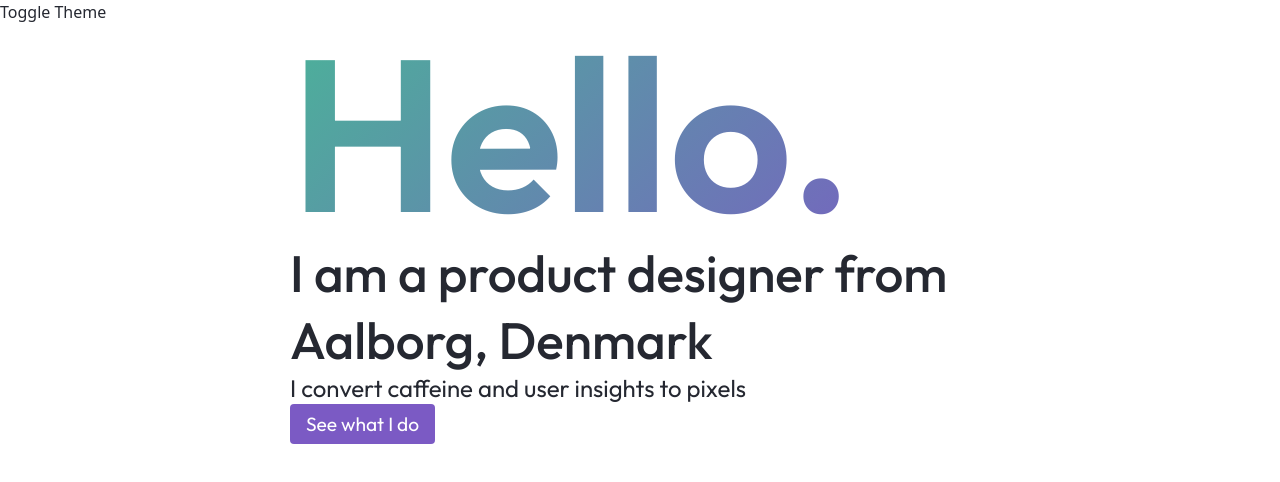
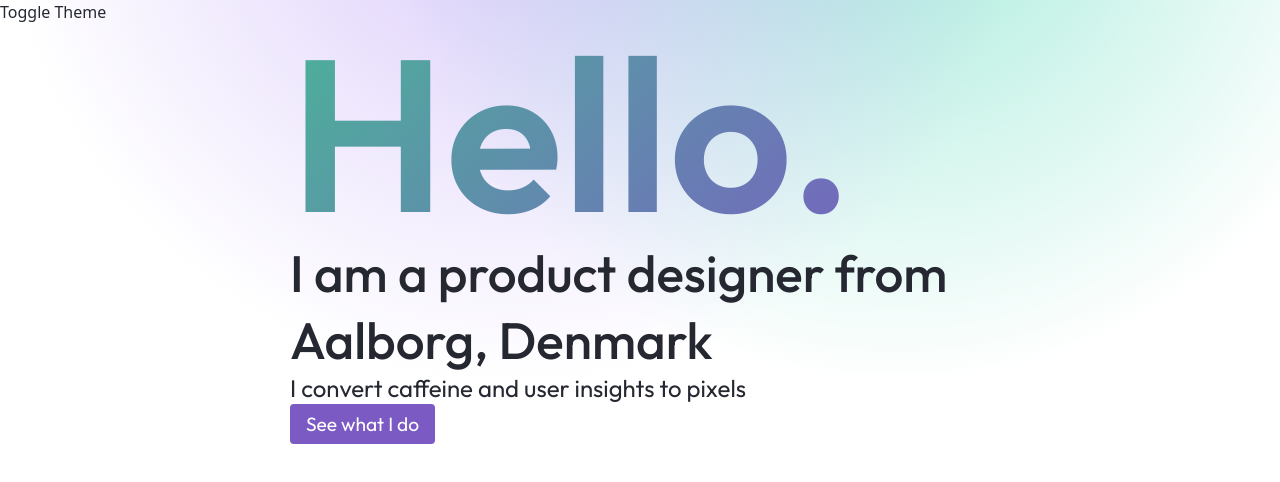
Before and after one commit to moarpie/2023-portfolio, a Svelte app: page / in a window 1280 px wide. Shown: the top 482 px of the page. Built offline with nearby package versions, Linux system fonts and the light colour scheme.

Commit message:
Added a filthy gradient

```diff
--- a/public/css/_dark-variables.css
+++ b/public/css/_dark-variables.css
@@ -1,9 +1,12 @@
 /**
  * Do not edit directly
- * Generated on Tue, 23 May 2023 14:00:38 GMT
+ * Generated on Tue, 23 May 2023 19:11:46 GMT
  */
 
 :root {
+  --top-gradient-end-color: #00000000;
+  --top-gradient2-color: #4BB2994D;
+  --top-gradient1-color: #7B5AC44D;
   --primary-gradient: linear-gradient(-45deg, #7B5AC4 0%, #4BB299 100%);
   --canvas-color: #19171A;
   --interactive-color: #55CBAE;
--- a/public/css/_light-variables.css
+++ b/public/css/_light-variables.css
@@ -1,9 +1,12 @@
 /**
  * Do not edit directly
- * Generated on Tue, 23 May 2023 14:00:38 GMT
+ * Generated on Tue, 23 May 2023 19:11:46 GMT
  */
 
 :root {
+  --top-gradient-end-color: #ffffff00;
+  --top-gradient2-color: #69DEC199;
+  --top-gradient1-color: #C2A8F899;
   --primary-gradient: linear-gradient(-45deg, #7B5AC4 0%, #4BB299 100%);
   --canvas-color: #fff;
   --interactive-color: #7B5AC4;
--- a/public/css/_variables.css
+++ b/public/css/_variables.css
@@ -1,6 +1,6 @@
 /**
  * Do not edit directly
- * Generated on Tue, 23 May 2023 14:00:38 GMT
+ * Generated on Tue, 23 May 2023 19:11:46 GMT
  */
 
 :root {
--- a/src/App.svelte
+++ b/src/App.svelte
@@ -30,24 +30,47 @@
 		document.head.appendChild(linkTag);
 	});
 </script>
-<div class="circle"></div>
+<div class="gradient-container"></div>
 <button class="toggle-button" on:click={toggleTheme}>
 	Toggle Theme
   </button>
 
 <Header/>
 
+
 <style global>
 
 @import "../public/css/_variables.css";
-/*MacOS font rendering hack*/
+.gradient-container {
+	position: absolute;
+	z-index: -1;
+	height: 100vh;
+	width: 100vw;
+	background: radial-gradient(
+		circle clamp(20vw, 40vw, 50vw) /*circle size*/
+		at clamp(30vw, 40vw, 50vw) /*x position*/
+		clamp(-10vw, -20vw, -30vw), /*y position*/
+		var(--top-gradient1-color) 0%,
+		var(--top-gradient-end-color) 100%
+		),
+		radial-gradient(
+		circle clamp(20vw, 40vw, 50vw) /*circle size*/
+		at clamp(70vw, 60vw, 50vw) /*x position*/
+		clamp(-10vw, -20vw, -30vw), /*y position*/
+		var(--top-gradient2-color) 0%,
+		var(--top-gradient-end-color) 100%
+		) no-repeat;
+}
 body {
+	/*MacOS font rendering hack*/
 	-webkit-font-smoothing: antialiased;
 	-moz-osx-font-smoothing: grayscale;
 	text-rendering: optimizeLegibility;
+	color: var(--default-color);
 	background-color: var(--canvas-color);
-	color: var(--default-color);
+	transition: background-color 200ms, color 200ms;
 }
+
 
 .jumbotron {
   font-family: var(--typo-jumbotron-font-family);
@@ -56,13 +79,7 @@ body {
   font-size: clamp(1rem, 1.5rem + 15vw, var(--typo-jumbotron-font-size));
   line-height: var(--typo-jumbotron-line-height);
 }
-@media (min-width: 768px) {
-  .jumbotron {
-    /* font-size: calc(var(--typo-jumbotron-font-size)*0.4); */
-  }
 
-
-}
 
 .display {
   font-family: var(--typo-display-font-family);
```
Also changed, not shown: src/lib/Header.svelte (+1 -19 lines), tokens/tokens.json (+25 -1 lines).
